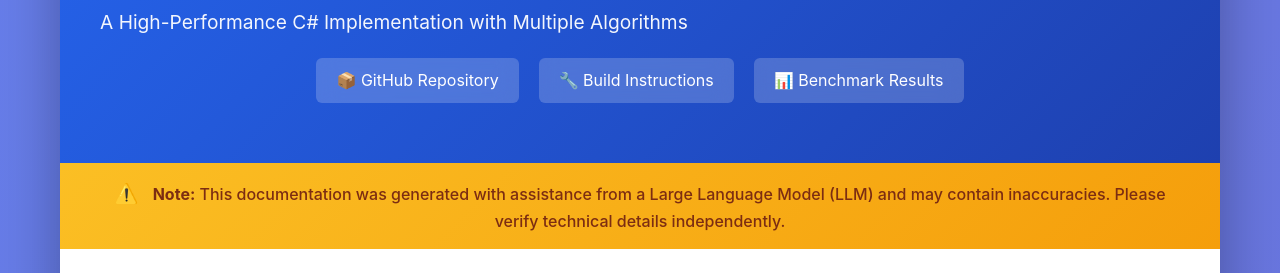
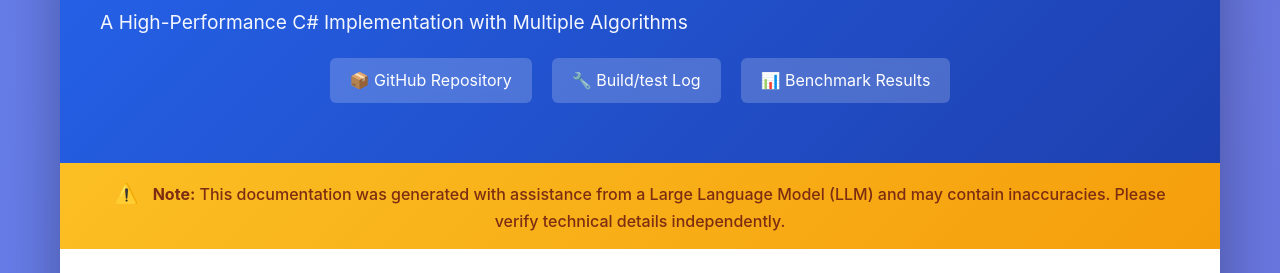
Before and after one commit to kusl/tsp, a plain HTML site: page docs/index.html in a window 1280 px wide. Shown: the part 160-433 px from the top of the page. Drawn offline with Linux system fonts and the light colour scheme.

Commit message:
change instruct;ions to logs
these are logs, not instructions

```diff
--- a/docs/index.html
+++ b/docs/index.html
@@ -291,7 +291,7 @@
                 <p class="subtitle">A High-Performance C# Implementation with Multiple Algorithms</p>
                 <div class="links">
                     <a href="https://github.com/kusl/tsp">📦 GitHub Repository</a>
-                    <a href="https://kusl.github.io/tsp/build.txt">🔧 Build Instructions</a>
+                    <a href="https://kusl.github.io/tsp/build.txt">🔧 Build/test Log</a>
                     <a href="https://kusl.github.io/tsp/results.html">📊 Benchmark Results</a>
                 </div>
             </header>
```
